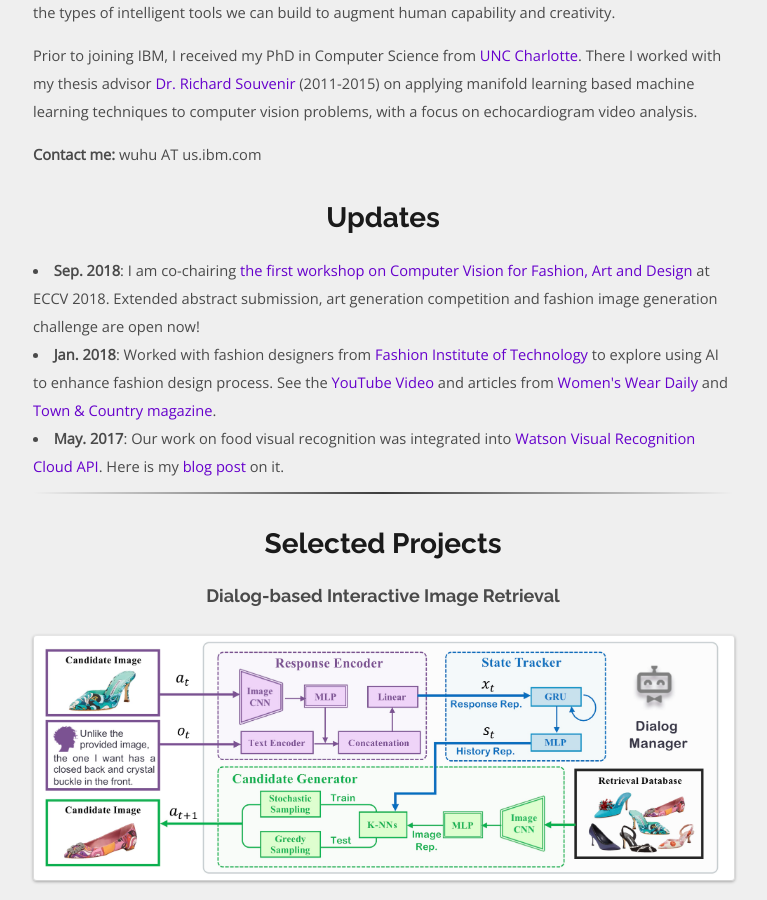
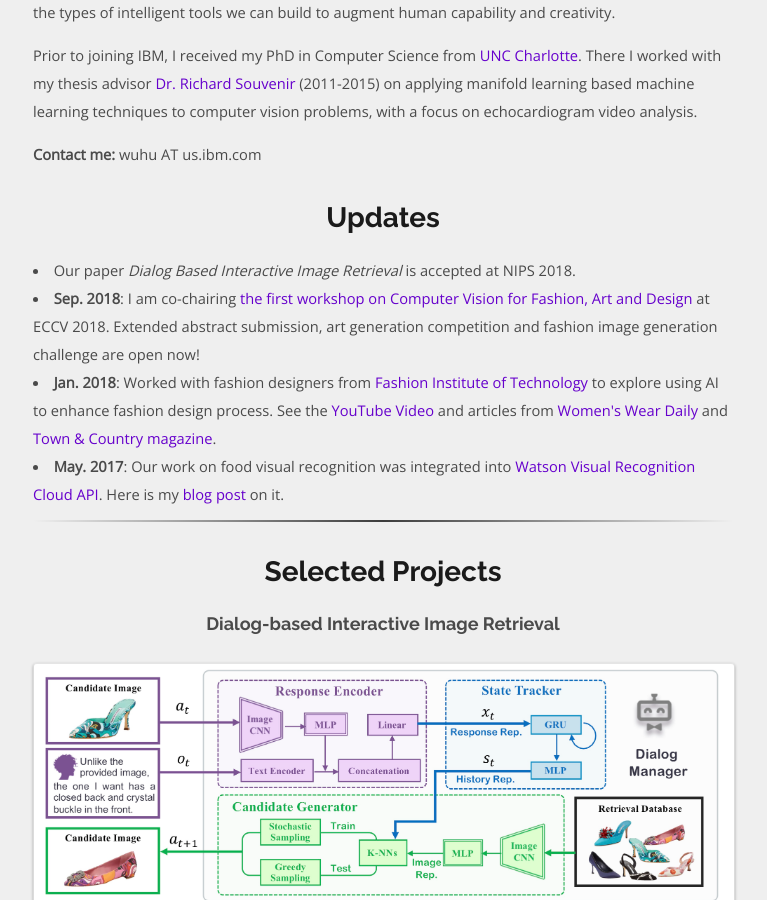
Before and after one commit to spacew/spacew.github.io, a Jekyll site: the page built from index.html, in a window 1280 px wide and 900 px high, scrolled down 687 px. Shown: the whole window, without its empty margins (257-1024 px from the left). Built offline with Jekyll 4.4.1, drawn with Linux system fonts in a browser that asks for light colours; the list of posts is cut into pages by our own code.

Commit message:
Update index.html

```diff
--- a/index.html
+++ b/index.html
@@ -32,6 +32,7 @@ title: Home
     <article>
         <h1 class="top-text">Updates</h1>
         <ul>
+            <li>Our paper <em>Dialog Based Interactive Image Retrieval</em> is accepted at NIPS 2018.</li>
           <li>
               <b>Sep. 2018</b>: I am co-chairing <a href=https://sites.google.com/view/eccvfashion/>the first workshop on Computer Vision for Fashion, Art and Design</a>
               at <a href=https://eccv2018.org/></a>ECCV 2018. Extended abstract submission, art generation competition and fashion image generation challenge are open now!
```
